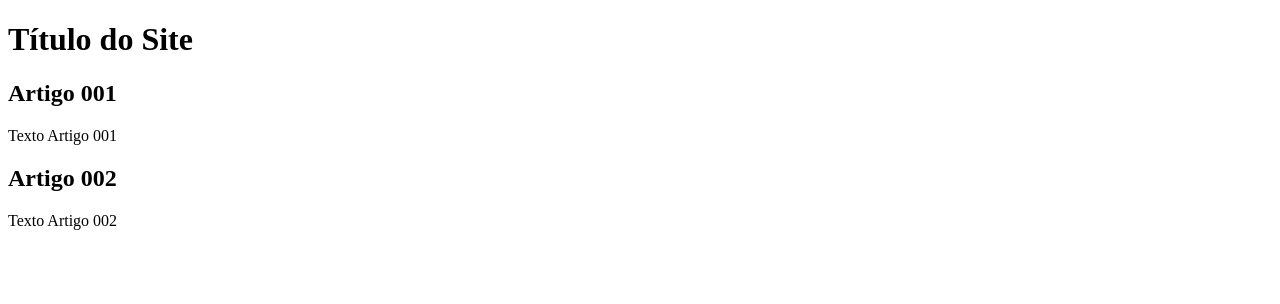
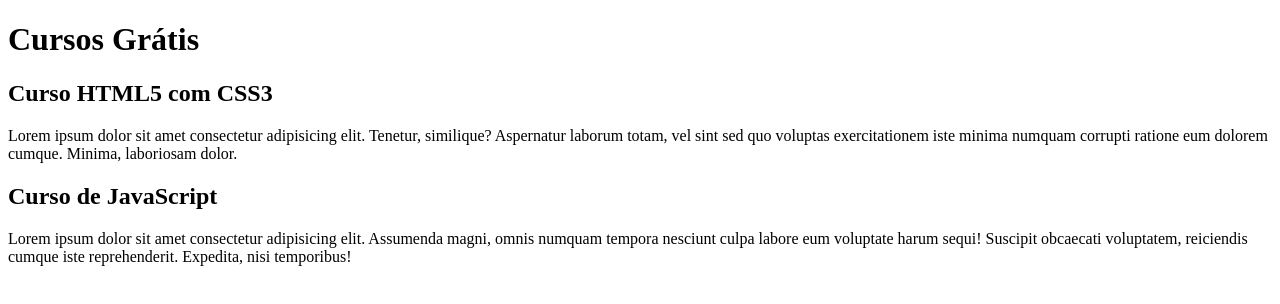
Before and after one commit to IsaiasAES/Projeto-site, a plain HTML site: page index.html in a window 1280 px wide. Drawn offline with Linux system fonts and the light colour scheme.

Commit message:
Update index.html

```diff
--- a/index.html
+++ b/index.html
@@ -9,14 +9,14 @@
 <body>
     <main>
 <header>
-    <h1>Título do Site</h1>
+    <h1>Cursos Grátis</h1>
 </header>
 <article>
-    <h2>Artigo 001</h2>
-    <p>Texto Artigo 001</p>
+    <h2>Curso HTML5 com CSS3</h2>
+    <p>Lorem ipsum dolor sit amet consectetur adipisicing elit. Tenetur, similique? Aspernatur laborum totam, vel sint sed quo voluptas exercitationem iste minima numquam corrupti ratione eum dolorem cumque. Minima, laboriosam dolor.</p>
     <article>
-        <h2>Artigo 002</h2>
-        <p>Texto Artigo 002</p>
+        <h2>Curso de JavaScript</h2>
+        <p>Lorem ipsum dolor sit amet consectetur adipisicing elit. Assumenda magni, omnis numquam tempora nesciunt culpa labore eum voluptate harum sequi! Suscipit obcaecati voluptatem, reiciendis cumque iste reprehenderit. Expedita, nisi temporibus!</p>
     </article>
 </article>
 
```
